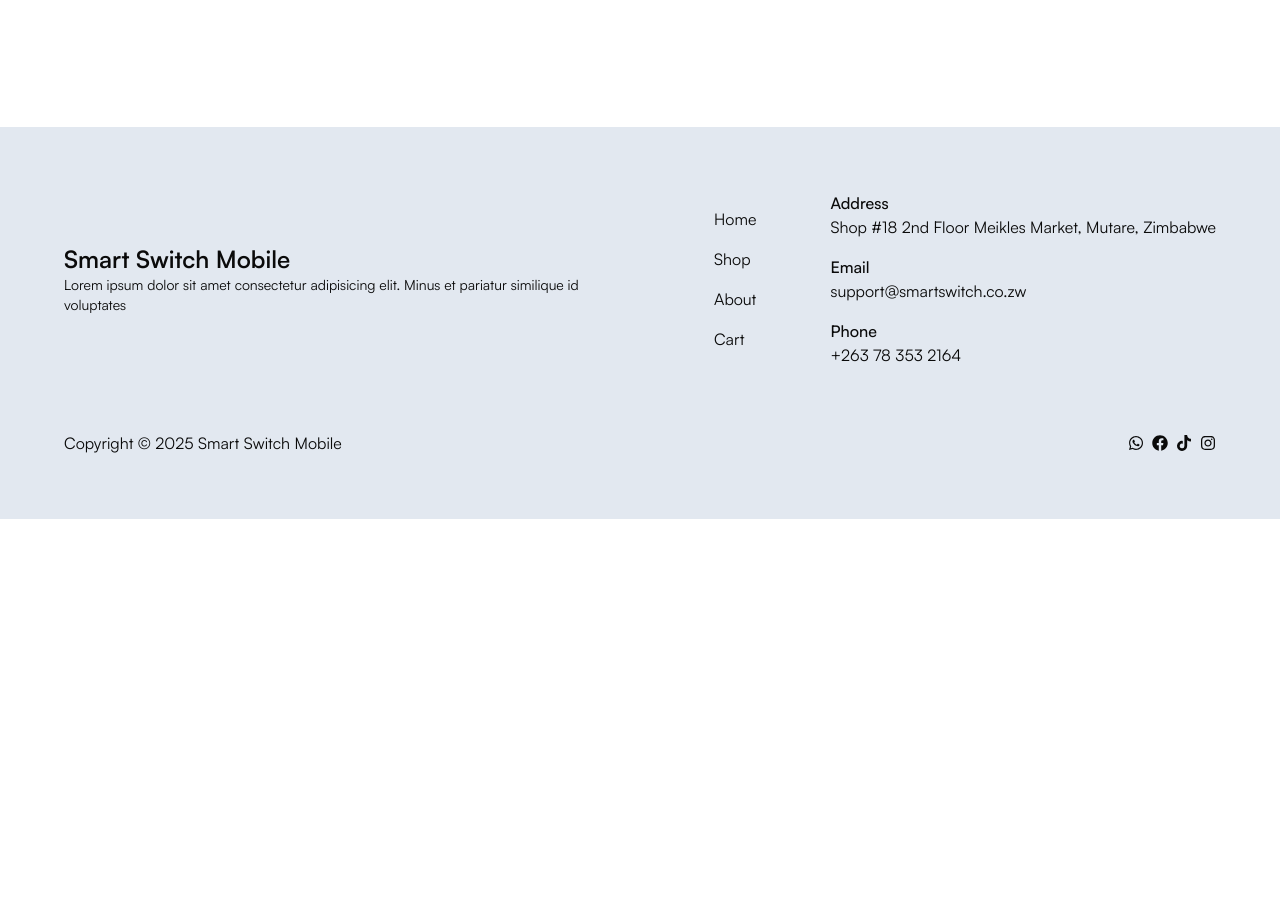
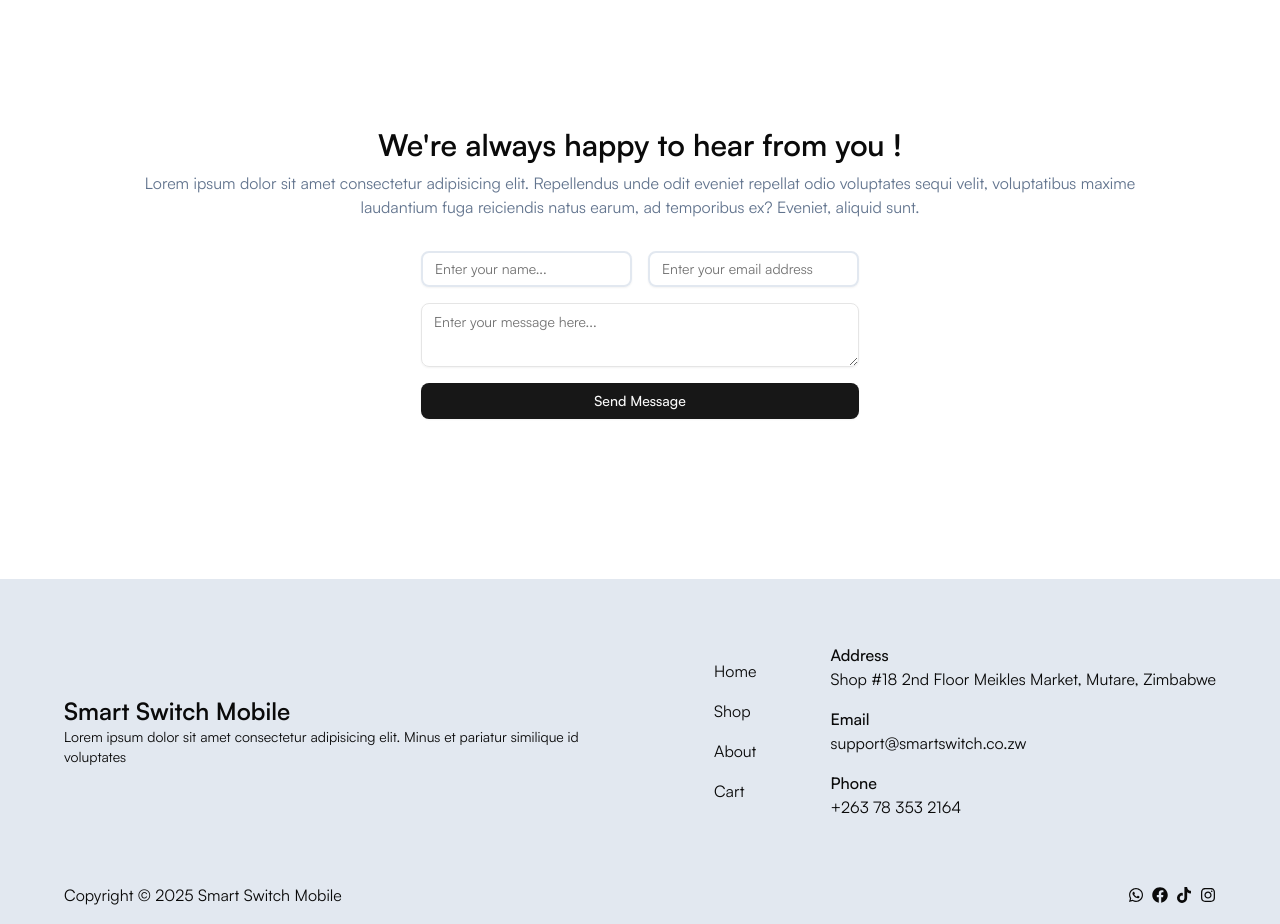
Before and after one commit to codewithkin/smart_switch_mobile_site, a Next.js app: page / in a window 1280 px wide. Shown: the part 5020-5944 px from the top of the page. Before the commit the page ends 5539 px from the top, so only its background shows below. Built offline with nearby package versions, Linux system fonts and the light colour scheme.

Commit message:
[ADD]: Send message form

```diff
--- a/src/app/page.tsx
+++ b/src/app/page.tsx
@@ -1,5 +1,6 @@
 import Header from "@/components/home/Header";
 import NewArrivals from "@/components/home/NewArrivals";
+import SendMessageForm from "@/components/home/SendMessageForm";
 import Testimonials from "@/components/home/Testimonials";
 import WhereToFindUs from "@/components/home/WhereToFindUs";
 import WhyChooseUs from "@/components/home/WhyChooseUs";
@@ -12,6 +13,7 @@
       <WhyChooseUs />
       <Testimonials />
       <WhereToFindUs />
+      <SendMessageForm />
     </>
   );
 }
--- /dev/null
+++ b/src/components/home/SendMessageForm.tsx
@@ -0,0 +1,96 @@
+"use client";
+import { FormEvent, FormEventHandler, useState } from "react";
+import { Button } from "../ui/button";
+import { Input } from "../ui/input";
+import { Textarea } from "../ui/textarea";
+import { Loader2 } from "lucide-react";
+
+function SendMessageForm() {
+  // Track the loading state of the form
+  const [sendingMessage, setSendingMessage] = useState<boolean>(false);
+
+  // Track the form values
+  const [name, setName] = useState("");
+  const [email, setEmail] = useState("");
+  const [message, setMessage] = useState("");
+
+  const handleMessageSend = async (e: FormEvent<HTMLFormElement>) => {
+    try {
+      // Prevent the form from reloading the page when submitted
+      e.preventDefault();
+
+      // Show a loading spinner
+      setSendingMessage(true);
+
+      // Make a request to the message send endpoint
+      // const res = await axios.post("/api/message", {name, email, message});
+
+      // console.log("Data returned after message sent: ", res.data);
+
+      // toast.success("Thanks for contacting us, we'll reply via email in up to 12 hours")
+    } catch (e) {
+      console.log("An error occured while sending message...");
+
+      // toast.error("We couldn't send your message, but don't fret....you can try again")
+    } finally {
+      setSendingMessage(false);
+    }
+  };
+
+  return (
+    <section className="section">
+      <article className="flex flex-col gap-2 items-center text-center justify-centrer">
+        <h2 className="heading">We're always happy to hear from you !</h2>
+
+        <p className="text-slate-500 text-center">
+          Lorem ipsum dolor sit amet consectetur adipisicing elit. Repellendus
+          unde odit eveniet repellat odio voluptates sequi velit, voluptatibus
+          maxime laudantium fuga reiciendis natus earum, ad temporibus ex?
+          Eveniet, aliquid sunt.
+        </p>
+      </article>
+
+      {/* Contact us form */}
+      <form
+        onSubmit={handleMessageSend}
+        className="grid sm:grid-cols-2 gap-4 w-full p-6 md:w-fit md:p-0"
+        action=""
+      >
+        <Input
+          className="border-2 border-slate-200 md:min-w-[200px] col-span-1"
+          placeholder="Enter your name..."
+          name="name"
+          id="name"
+          value={name}
+          onChange={(e) => setName(e.target.value)}
+        />
+        <Input
+          className="border-2 border-slate-200 md:min-w-[200px] col-span-1"
+          placeholder="Enter your email address"
+          type="email"
+          name="email"
+          id="email"
+          value={email}
+          onChange={(e) => setEmail(e.target.value)}
+        />
+        <Textarea
+          className="sm:col-span-2"
+          placeholder="Enter your message here..."
+          name="message"
+          value={message}
+          onChange={(e) => setMessage(e.target.value)}
+        />
+        <Button
+          type="submit"
+          disabled={sendingMessage}
+          className="sm:col-span-2"
+        >
+          {sendingMessage && <Loader2 className="animate-spin" />}
+          {sendingMessage ? "Sending Message..." : "Send Message"}
+        </Button>
+      </form>
+    </section>
+  );
+}
+
+export default SendMessageForm;
```
